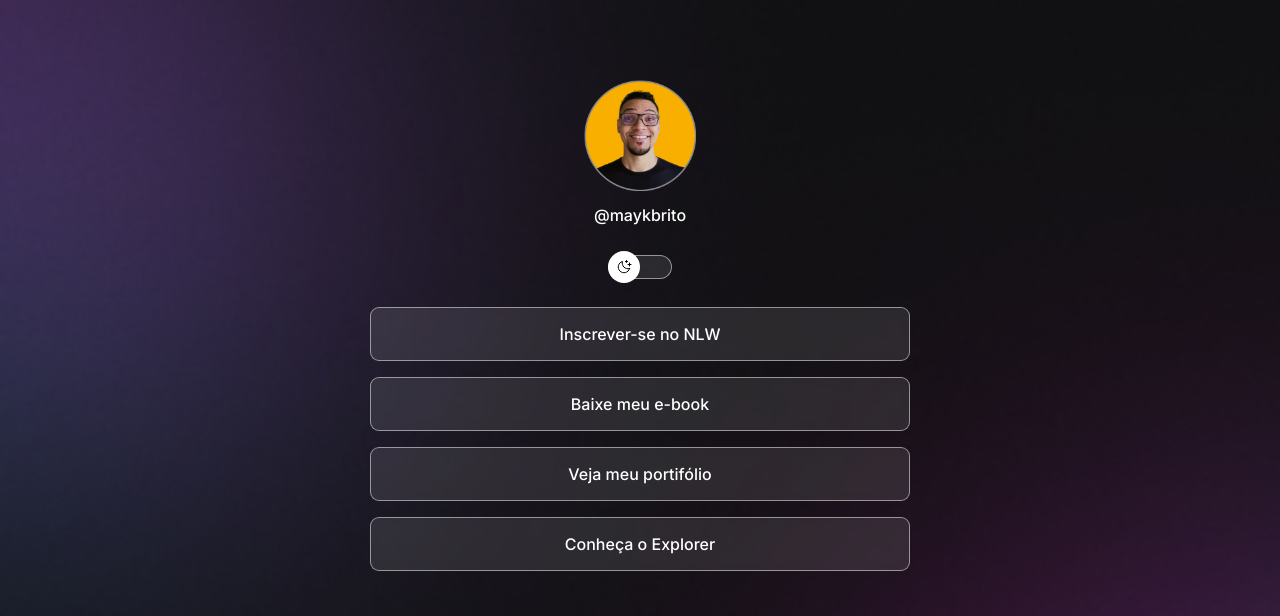
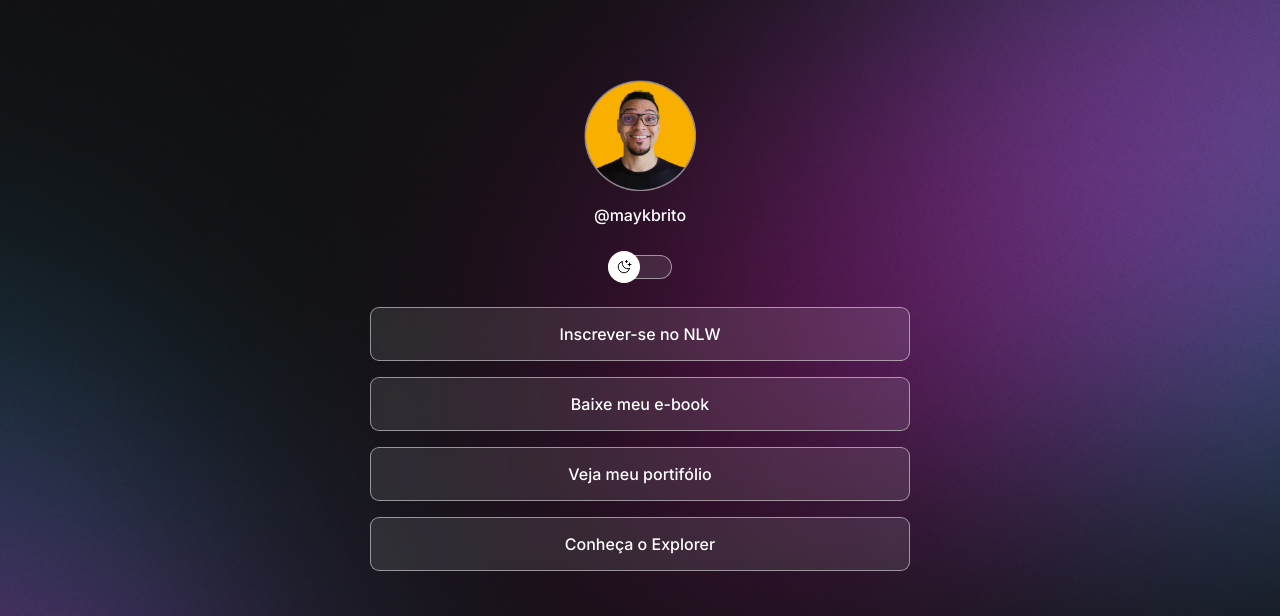
Before and after one commit to PauloFranco123/Discover, a plain HTML site: page index.html in a window 1280 px wide. Shown: the top 616 px of the page. Drawn offline with nearby package versions, Linux system fonts and the light colour scheme.

Commit message:
change background media based on media queries

```diff
--- a/style.css
+++ b/style.css
@@ -31,7 +31,9 @@ body{
 */
 
 /*background: color url image-repeat position/size*/
-background: var(--bg-url) no-repeat top center/cover;}
+background: var(--bg-url) no-repeat top center/cover;
+height: 100vh;
+}
 
 body *{
   font-family:'inter', sans-serif;
@@ -157,3 +159,13 @@ footer {
 footer a {
   text-decoration: none;
 }
+
+@media (min-width: 700px){
+  :root{
+    --bg-url: url(./assets/bg-desktop.jpg);
+  }
+
+   .light{
+    --bg-url: url(./assets/bg-desktop-light.jpg);
+  }
+}
```
